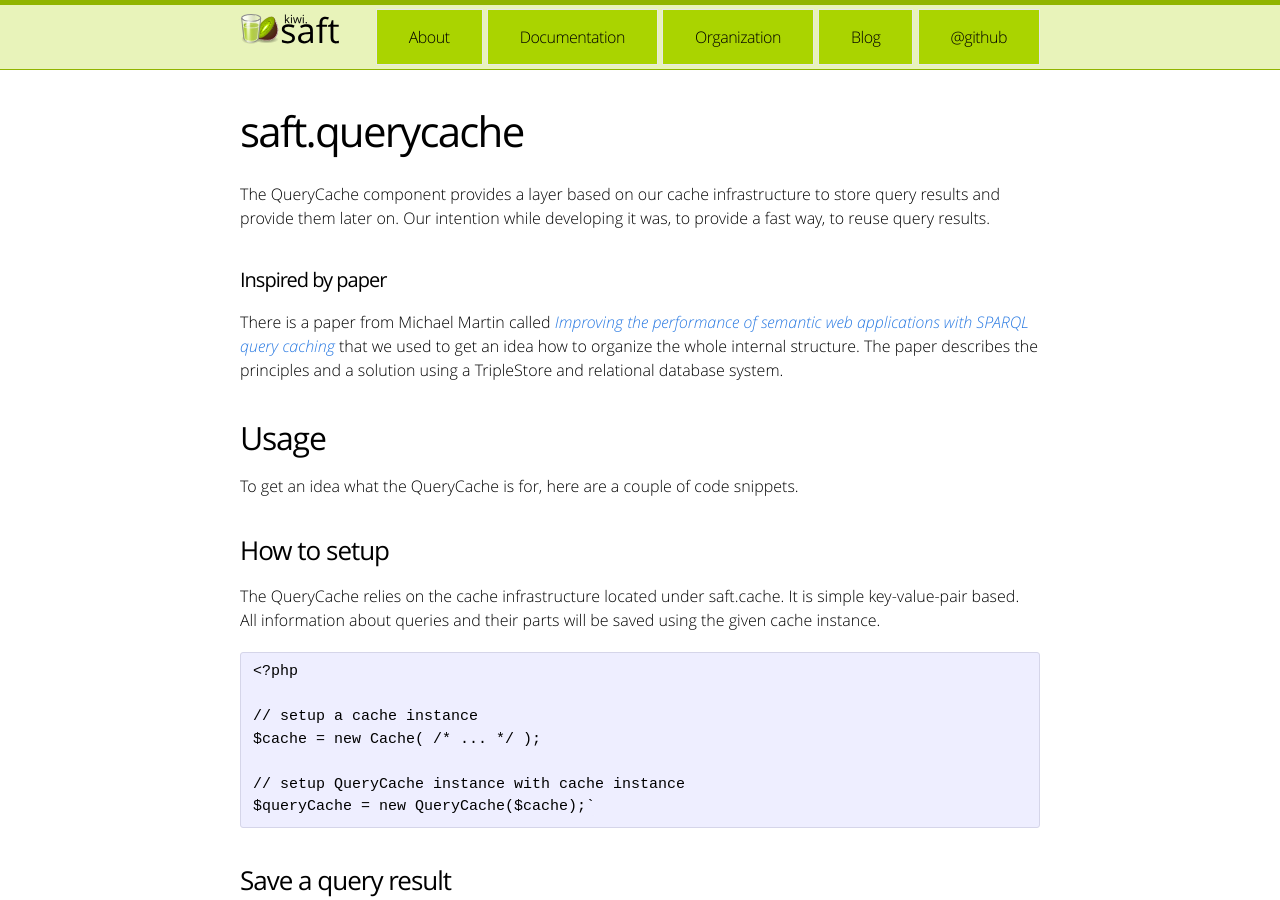
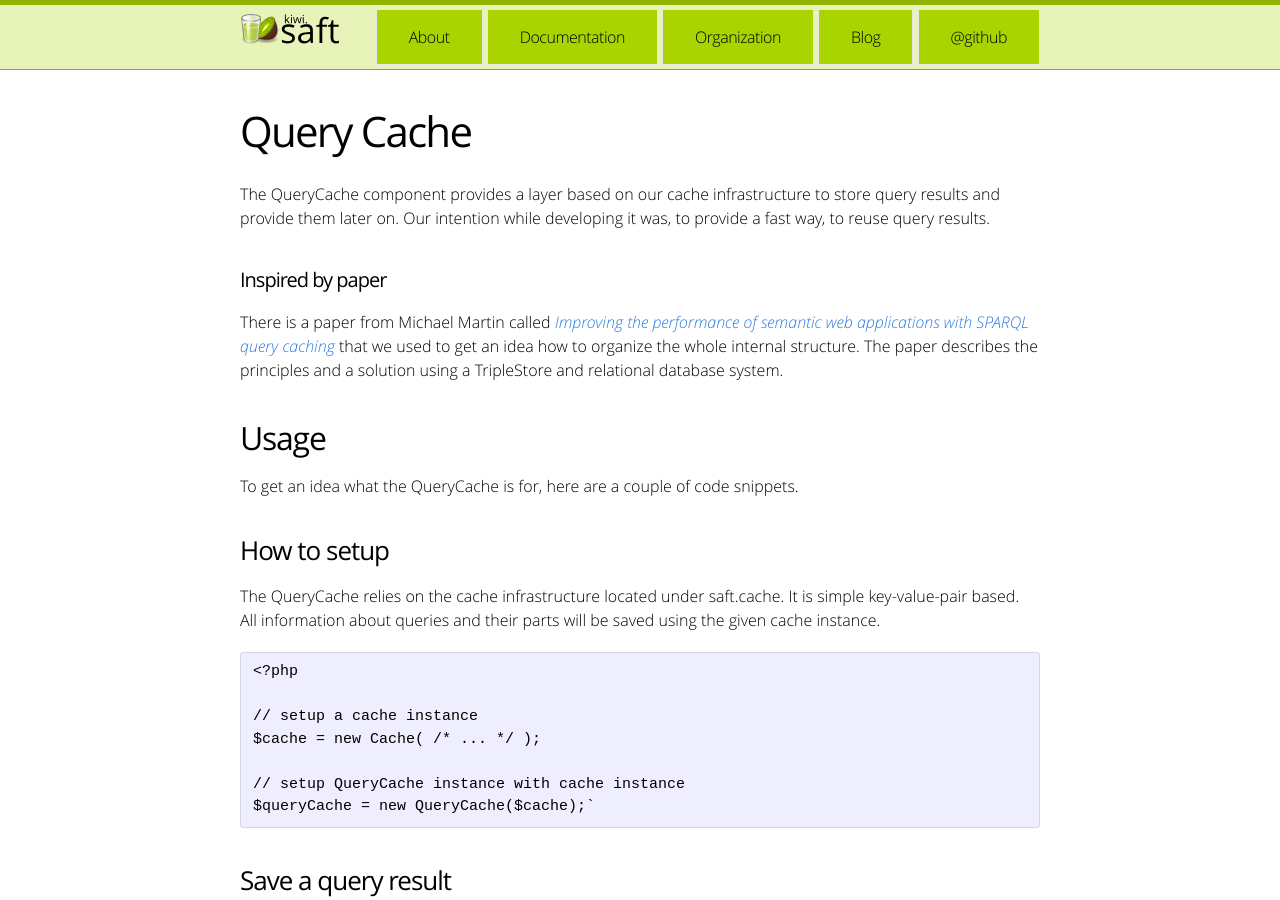
Before and after one commit to SaftIng/safting.github.io, a Jekyll site: the page built from doc/phpframework/addition/querycache.md, in a window 1280 px wide and 900 px high. Built offline with Jekyll 4.4.1, drawn with Linux system fonts in a browser that asks for light colours.

Commit message:
Update querycache.md

```diff
--- a/doc/phpframework/addition/querycache.md
+++ b/doc/phpframework/addition/querycache.md
@@ -1,6 +1,6 @@
 ---
 layout: doc
-title: saft.querycache
+title: Query Cache
 ---
 
 The QueryCache component provides a layer based on our cache infrastructure to store query results and provide them later on. Our intention while developing it was, to provide a fast way, to reuse query results.
```
